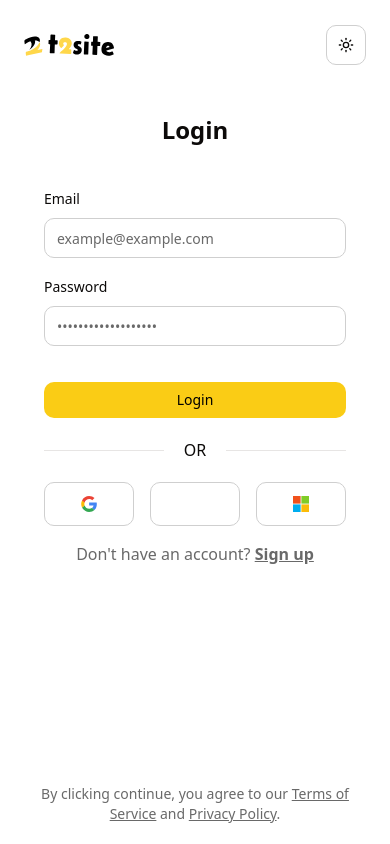
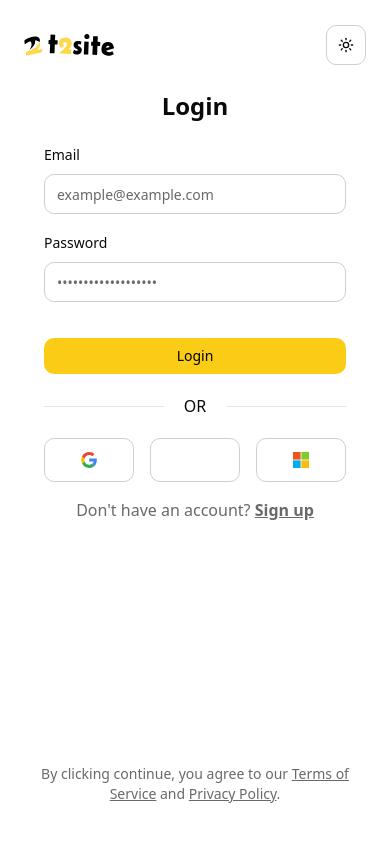
Before and after one commit to desyed/t2site-admin, a React (Vite) app: page /login in a window 390 px wide. Built offline with nearby package versions, Linux system fonts and the light colour scheme; some icons are missing; what react-topbar-progress-indicator would draw is missing.

Commit message:
change markdown

```diff
--- a/src/layouts/AuthLayout.tsx
+++ b/src/layouts/AuthLayout.tsx
@@ -31,7 +31,7 @@ export default function AuthLayout() {
       <div className="flex flex-1 justify-center gap-5 sm:items-center sm:p-8">
         <div className="flex flex-1 flex-col gap-5 px-5 max-sm:justify-between sm:max-w-[420px]">
           <Outlet />
-          <div className="px-5 pb-5 text-center text-sm text-muted-foreground">
+          <div className="px-5 pb-10 text-center text-sm text-muted-foreground">
             By clicking continue, you agree to our{' '}
             <a
               className="underline hover:text-foreground"
--- a/src/pages/login/LoginPage.tsx
+++ b/src/pages/login/LoginPage.tsx
@@ -4,8 +4,8 @@ import OAuthStack from '@/components/OAuthStack';
 
 export default function LoginPage() {
   return (
-    <div className="rounded-xl border-border/60 bg-muted/50 bg-transparent px-6 pb-10 pt-6 sm:border dark:sm:bg-muted/30">
-      <h3 className="mb-10 text-2xl font-semibold max-sm:text-center sm:mb-5 sm:text-xl">
+    <div className="rounded-xl border-border/60 bg-transparent px-6 pb-10 sm:border sm:pt-6 dark:sm:bg-muted/30">
+      <h3 className="mb-5 text-2xl font-semibold max-sm:text-center sm:mb-5 sm:text-xl">
         Login
       </h3>
       <InpuLoginForm />
```
